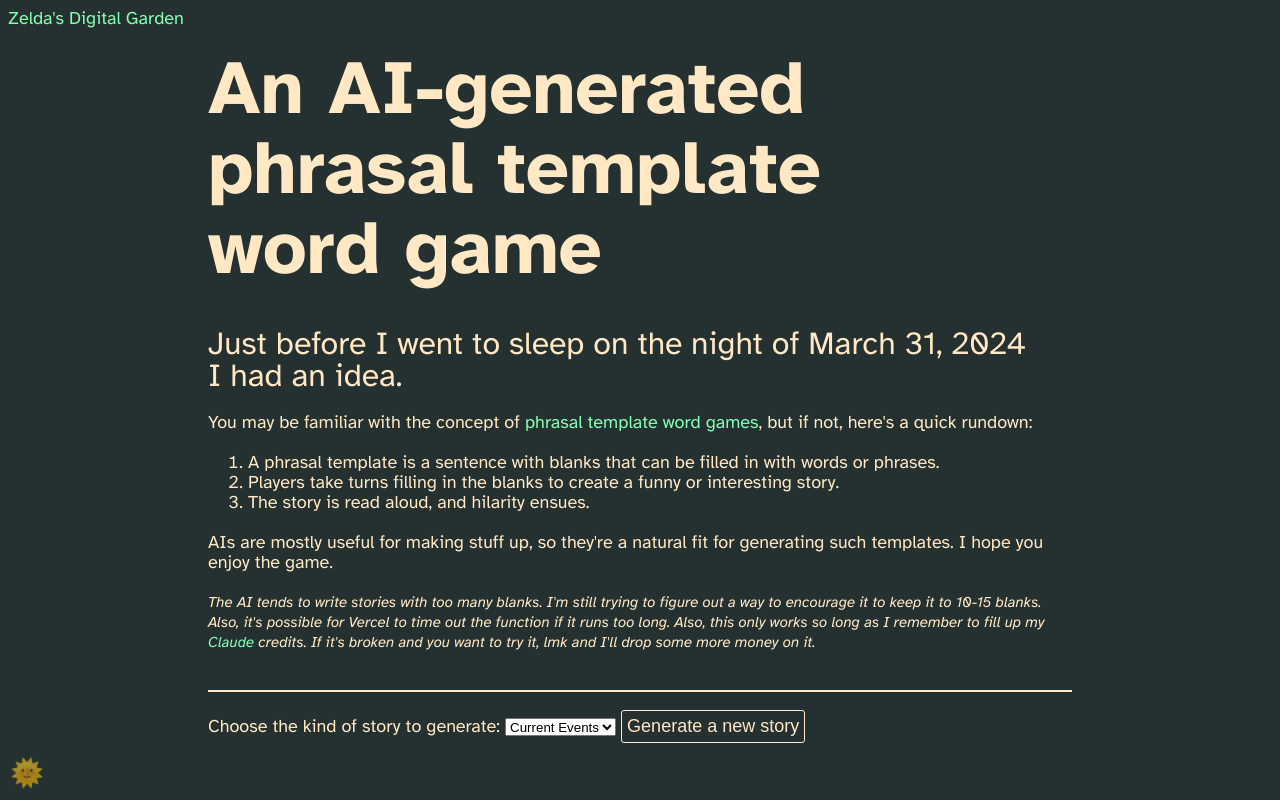
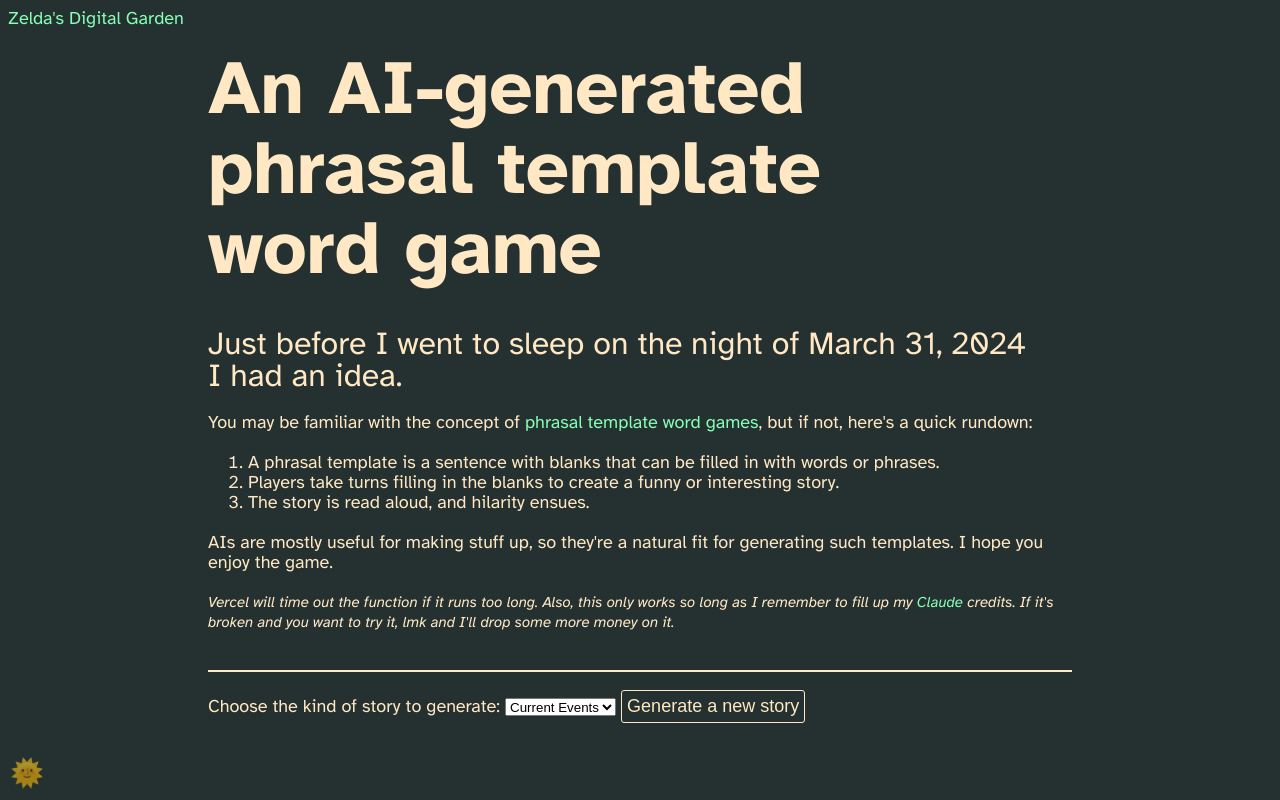
Before and after one commit to Velfi/digital-garden, a SvelteKit app: page /ai/phrasal-template-word-game in a window 1280 px wide. Built offline with nearby package versions, Linux system fonts and the light colour scheme.

Commit message:
even less tokens

```diff
--- a/src/routes/ai/phrasal-template-word-game/+page.svelte
+++ b/src/routes/ai/phrasal-template-word-game/+page.svelte
@@ -17,12 +17,20 @@
       );
 
       story = await response.text();
+      if (story.startsWith('An error occurred with your deployment FUNCTION_INVOCATION_TIMEOUT')) {
+        throw new Error('Vercel killed the function for running too long.');
+      }
+
       blanks = getBlanks(story);
+      if (blanks.length === 0) {
+        throw new Error("Couldn't read any blanks in the generated story.");
+      }
+
       filledBlanks = blanks.map(() => '');
     } catch (error) {
-      alert(
-        'Failed to generate a new story. The server may be overloaded. Please try again later.'
-      );
+      if (error instanceof Error) {
+        alert(error.message + ' Please try generating another.');
+      }
       reset();
     }
 
@@ -97,11 +105,9 @@
   <small
     ><p>
       <em
-        >The AI tends to write stories with too many blanks. I'm still trying to figure out a way to
-        encourage it to keep it to 10-15 blanks. Also, it's possible for Vercel to time out the
-        function if it runs too long. Also, this only works so long as I remember to fill up my
-        <a href="https://console.anthropic.com/dashboard">Claude</a> credits. If it's broken and you
-        want to try it, lmk and I'll drop some more money on it.</em
+        >Vercel will time out the function if it runs too long. Also, this only works so long as I
+        remember to fill up my <a href="https://console.anthropic.com/dashboard">Claude</a> credits.
+        If it's broken and you want to try it, lmk and I'll drop some more money on it.</em
       >
     </p>
   </small>
--- a/src/routes/api/phrasal-template-word-game/+server.ts
+++ b/src/routes/api/phrasal-template-word-game/+server.ts
@@ -76,7 +76,8 @@ export const GET: RequestHandler = async ({ url }) => {
 
   const msg = await anthropic.messages.create({
     model: 'claude-3-opus-20240229',
-    max_tokens: 500,
+    // Higher means longer stories but Vercel will time out this function if it runs longer than 10 seconds.
+    max_tokens: 375,
     temperature: 0.2,
     system: PROMPT,
     stream: false,
```
